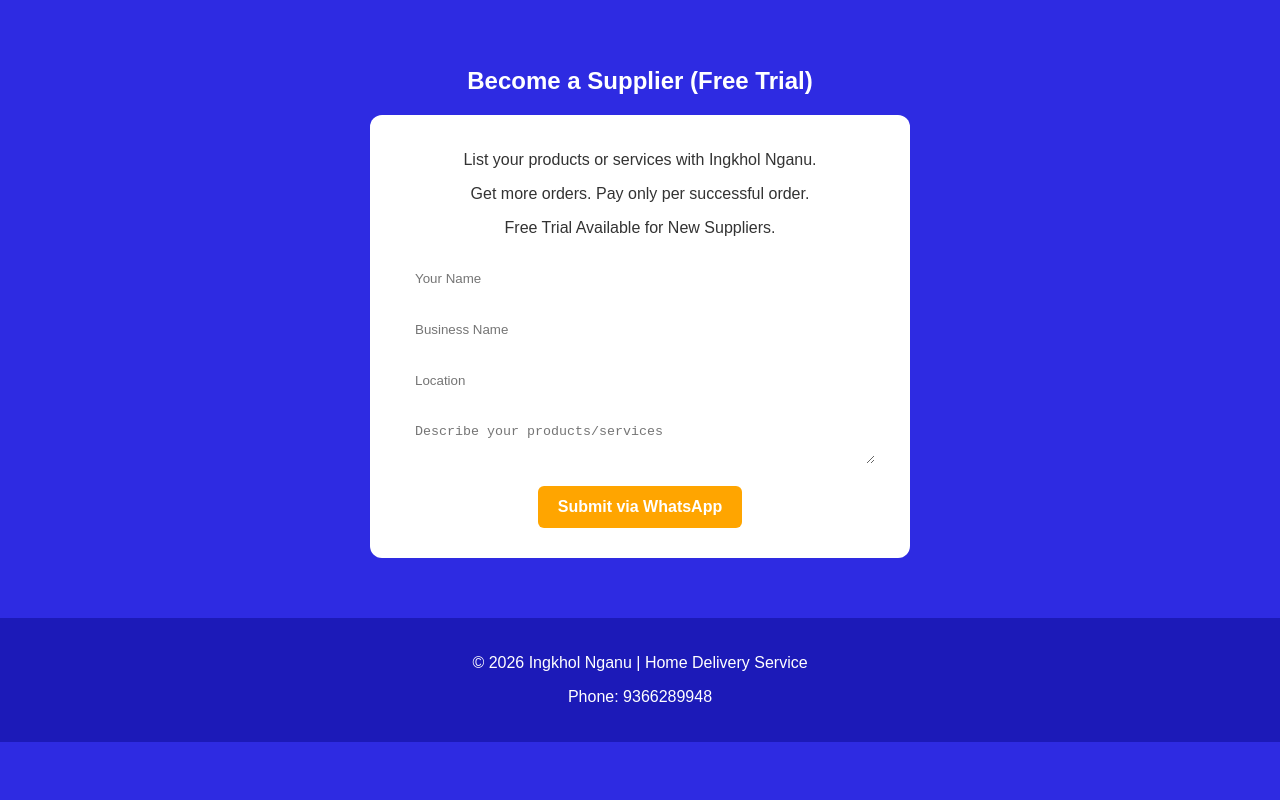
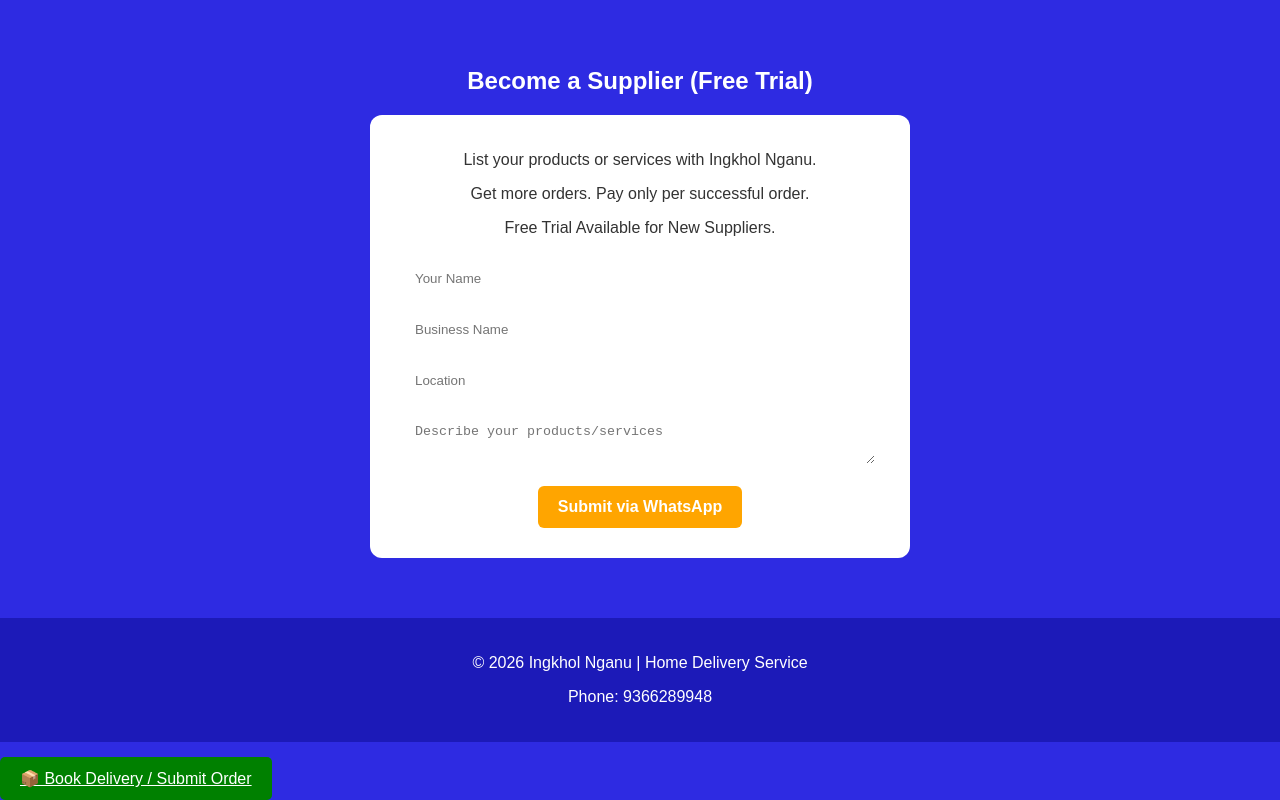
Before and after one commit to leishemba84-art/ingkhol-nganu-website, a plain HTML site: page index.html in a window 1280 px wide. Shown: the part 1157-1957 px from the top of the page. Before the commit the page ends 1899 px from the top, so only its background shows below. Drawn offline with Linux system fonts and the light colour scheme.

Commit message:
Update index.html

```diff
--- a/index.html
+++ b/index.html
@@ -112,3 +112,7 @@
 
 </body>
 </html>
+<a href="https://forms.gle/GurbqyEbHoicccZq7" target="_blank"
+style="display:inline-block; margin-top:15px; padding:12px 20px; background:green; color:white; border-radius:5px;">
+📦 Book Delivery / Submit Order
+</a>
```
